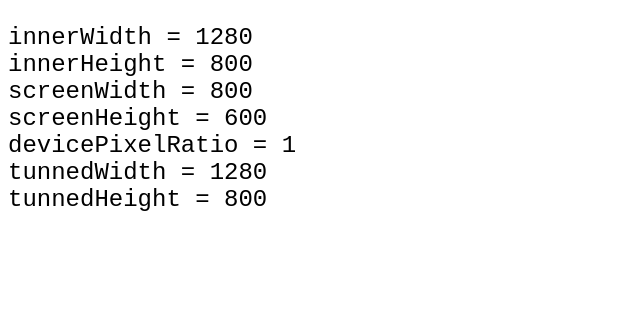
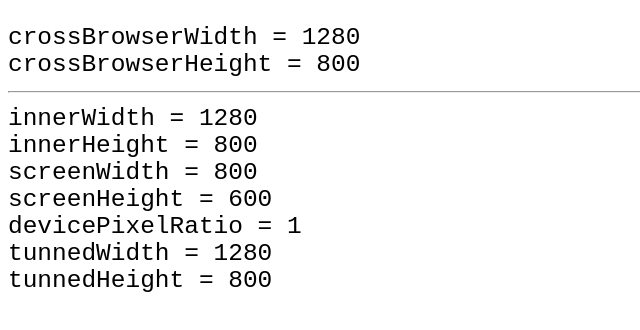
Before and after one commit to 199911/browser-window-size, a plain HTML site: page index.html in a window 1280 px wide. Shown: the whole page, without its empty margins (0-640 px from the left). Drawn offline with Linux system fonts and the light colour scheme.

Commit message:
Implement function to get window width in different browser

```diff
--- a/index.html
+++ b/index.html
@@ -1,29 +1,42 @@
 <!DOCTYPE html>
 <html>
 <head>
-  <meta charset="utf-8" />
-  <!-- Add viewport which is the same as Lifehack.org -->
-  <meta name="viewport" content="width=device-width, initial-scale=1.0, maximum-scale=1, user-scalable=0"/>
-  <title>Test Window Size Calculation</title>
-</head>
-<body>
-</body>
-    <pre>
-    </pre>
+    <meta charset="utf-8" />
+    <!-- Add viewport which is the same as Lifehack.org -->
+    <meta name="viewport" content="width=device-width, initial-scale=1.0, maximum-scale=1, user-scalable=0"/>
+    <title>Test Window Size Calculation</title>
     <style>
         pre {
-            font-size: 24px;
+            font-size: calc(16px + 6 * ((100vw - 320px) / 680));
         }
     </style>
     <script>
+        function getBrowserWidth() {
+            return window.innerWidth ||
+                (document.doucmentElement && document.doucmentElement.clientWidth) ||
+                document.getElementsByTagName('body')[0].clientWidth;
+        }
+        function getBrowserHeight() {
+            return window.innerHeight ||
+                (document.doucmentElement && document.doucmentElement.clientHeight) ||
+                document.getElementsByTagName('body')[0].clientHeight;
+        }
     document.addEventListener("DOMContentLoaded", function(event) {
+        var text = '';
+
+        var crossBrowserWidth = getBrowserWidth();
+        var crossBrowserHeight = getBrowserHeight();
+        text += 'crossBrowserWidth = ' + crossBrowserWidth + '\n';
+        text += 'crossBrowserHeight = ' + crossBrowserHeight + '\n';
+
+        text += '<hr>'
+
         var innerWidth = window.innerWidth;
         var innerHeight = window.innerHeight;
         var screenWidth = window.screen.width;
         var screenHeight = window.screen.height;
         var devicePixelRatio = window.devicePixelRatio
         var ratio = devicePixelRatio || 1;
-        var text = '';
         text += 'innerWidth = ' + innerWidth + '\n';
         text += 'innerHeight = ' + innerHeight + '\n';
         text += 'screenWidth = ' + screenWidth + '\n';
@@ -31,9 +44,10 @@
         text += 'devicePixelRatio = ' + devicePixelRatio + '\n';
         text += 'tunnedWidth = ' + innerWidth * ratio + '\n';
         text += 'tunnedHeight = ' + innerHeight * ratio + '\n';
-
-        var pre = document.querySelector('pre');
-        pre.textContent = text;
+        document.body.innerHTML = '<pre>' + text + '</pre>';
     });
     </script>
+</head>
+<body>
+</body>
 </html>
```
